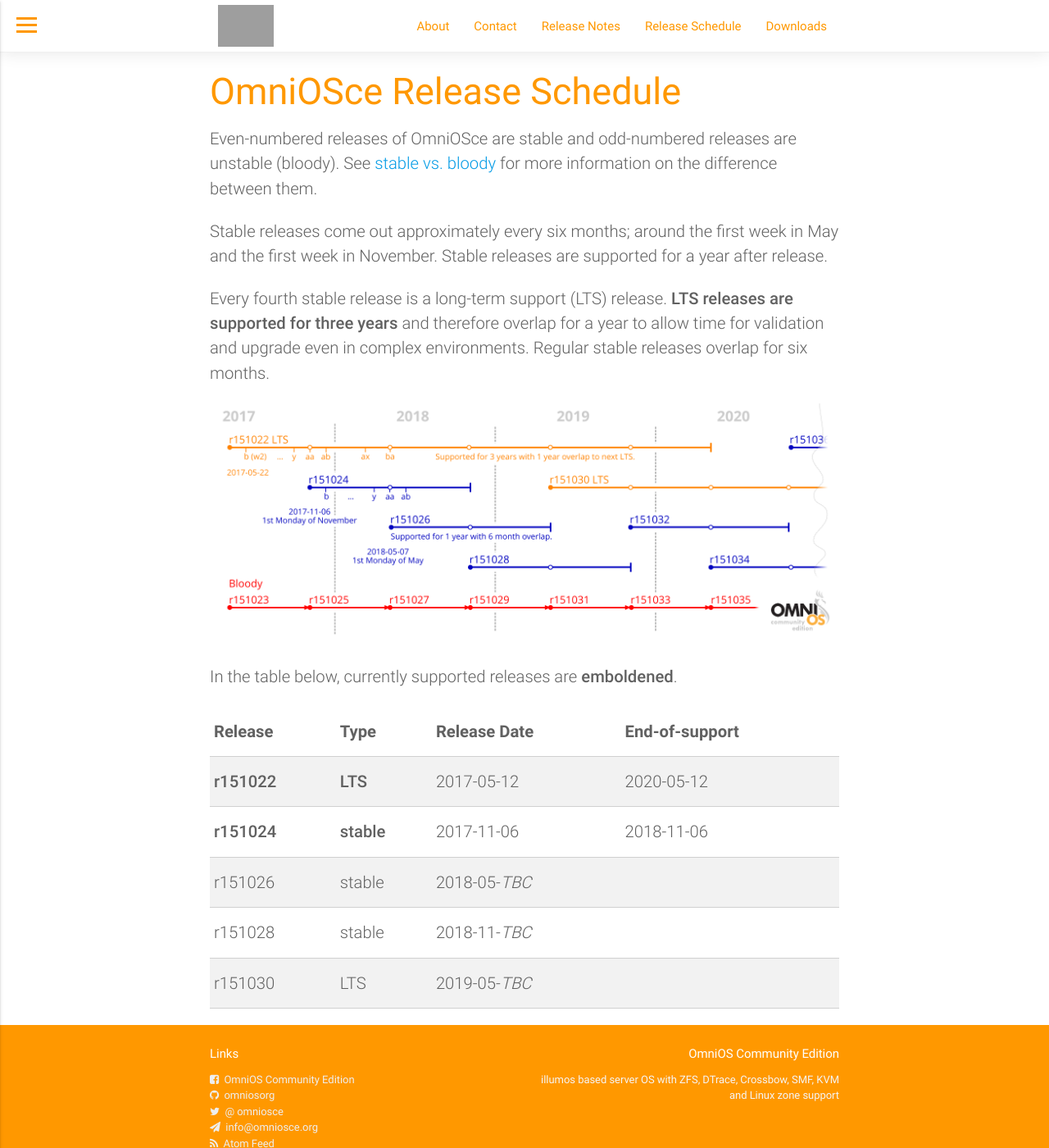
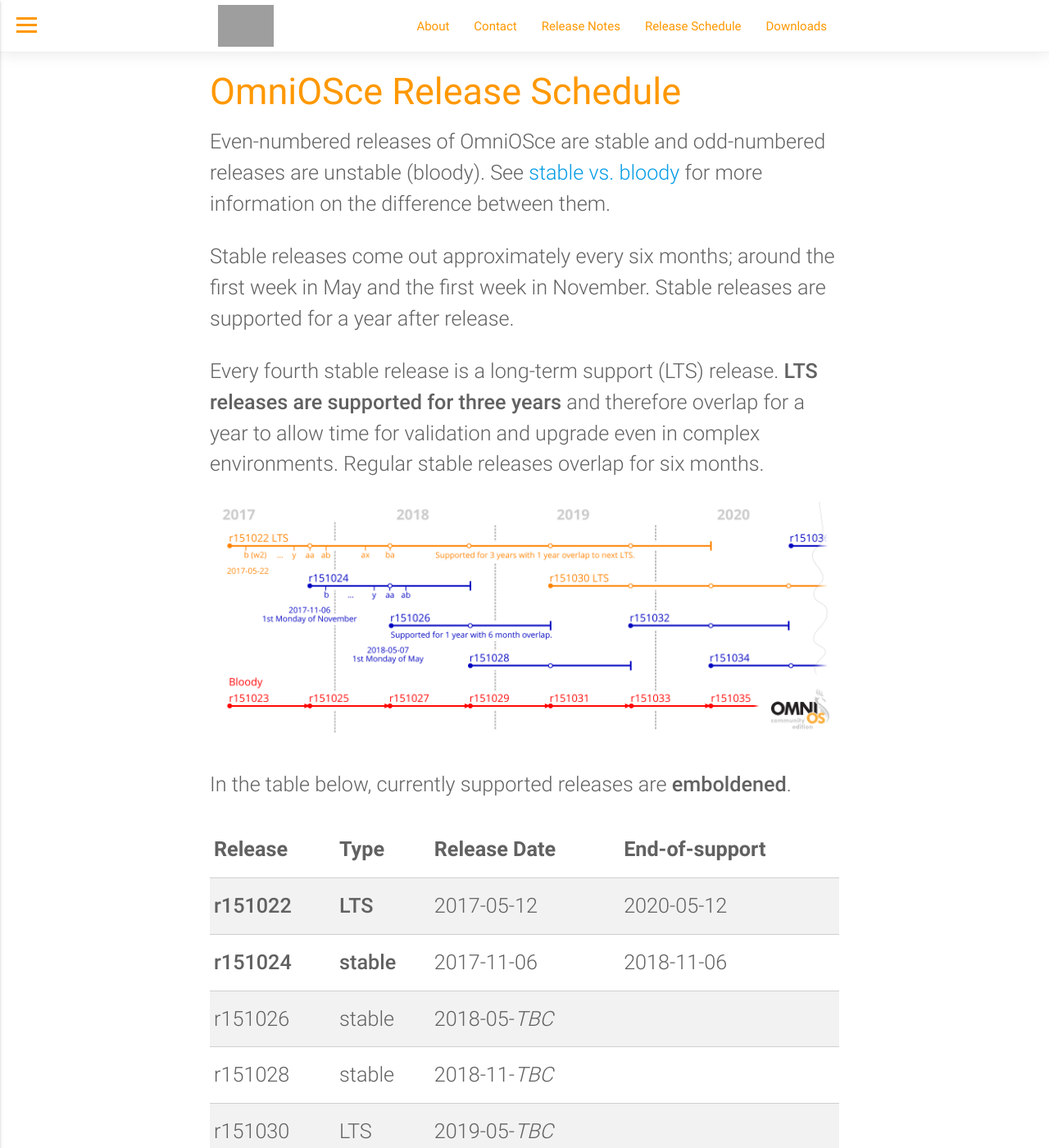
Before and after one commit to omniosorg/omniosorg.github.io, a Jekyll site: the page built from schedule.md, in a window 1280 px wide and 1400 px high. Shown: the whole window at 82% size. Built offline with Jekyll 4.4.1, drawn with Linux system fonts in a browser that asks for light colours; grey boxes are pictures that could not be loaded.

Commit message:
use flow-text for paragraphs, ul, ol and table

```diff
--- a/assets/css/app.scss
+++ b/assets/css/app.scss
@@ -166,10 +166,12 @@
 
 
 main article {
-    font-size: 1.35rem;
+
     line-height: 1.5;
     font-weight: 300;
-
+    ul,ol,p,table {
+	@extend .flow-text;
+    }
     ul:not(.browser-default) {
         margin-left: 20px;
         margin-top: 10px;
--- a/schedule.md
+++ b/schedule.md
@@ -24,7 +24,7 @@
 
 In the table below, currently supported releases are **emboldened**.
 
-{:.bordered}
+{:.bordered .responsive-table}
 | Release	| Type    	| Release Date  | End-of-support
 | -------	| ----    	| ------------  | --------------
 | **r151022**	| **LTS** 	| 2017-05-12    | 2020-05-12
```
